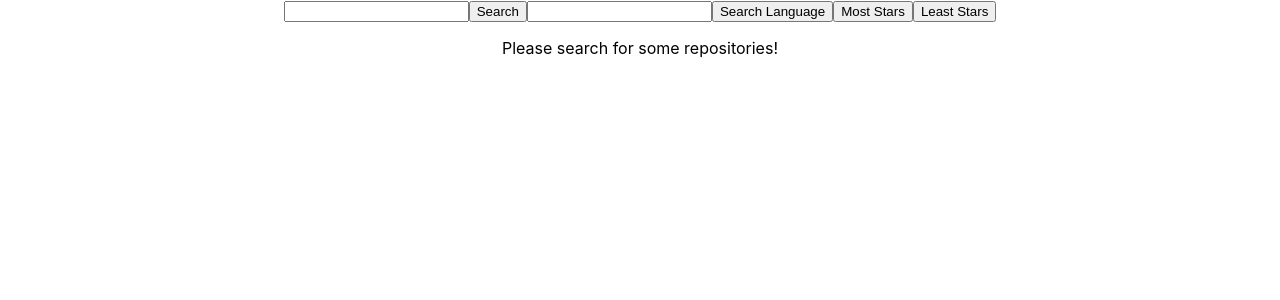
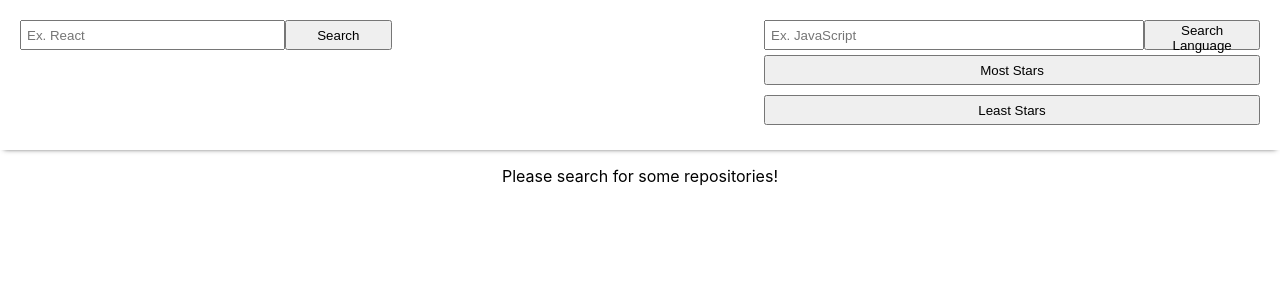
Before and after one commit to N-Gibson/gh-search, a React (Create React App) app: page /#/ in a window 1280 px wide. Shown: the top 300 px of the page. Built offline with nearby package versions, Linux system fonts and the light colour scheme.

Commit message:
Add scss

```diff
--- a/package.json
+++ b/package.json
@@ -6,13 +6,15 @@
     "@testing-library/jest-dom": "^4.2.4",
     "@testing-library/react": "^9.4.0",
     "@testing-library/user-event": "^7.2.1",
+    "node-sass": "^4.13.1",
     "react": "^16.12.0",
     "react-dom": "^16.12.0",
     "react-redux": "^7.2.0",
     "react-router-dom": "^5.1.2",
     "react-scripts": "3.4.0",
     "redux": "^4.0.5",
-    "redux-devtools-extension": "^2.13.8"
+    "redux-devtools-extension": "^2.13.8",
+    "sass": "^1.25.0"
   },
   "scripts": {
     "start": "react-scripts start",
--- a/src/Components/Repositories/Repositories.js
+++ b/src/Components/Repositories/Repositories.js
@@ -1,5 +1,5 @@
 import React from 'react';
-import './Repositories.css';
+import './Repositories.scss';
 import { Link } from 'react-router-dom';
 
 const Result = (props) => {
--- a/src/Components/Repository/Repository.js
+++ b/src/Components/Repository/Repository.js
@@ -1,5 +1,5 @@
 import React from 'react';
-import './Repository.css';
+import './Repository.scss';
 
 const Repository = (props) => {
   const { id, repos } = props;
--- a/src/Components/UserInteractions/UserInteractions.js
+++ b/src/Components/UserInteractions/UserInteractions.js
@@ -1,7 +1,7 @@
 import React, { Component } from 'react';
 import { searchRepositories } from '../../apiCalls';
 import Repositories from '../Repositories/Repositories';
-import './UserInteractions.css';
+import './UserInteractions.scss';
 import { connect } from 'react-redux';
 import { getRepos } from '../../Actions/index';
 
@@ -56,13 +56,21 @@ class UserInteractions extends Component {
     let foundRepositories = this.state.foundRepos.map(repo => <Repositories data={repo} key={repo.id}/>)
 
     return (
-      <div className="user-interactions">
-        <input type="text" name="userInput" value={this.state.userInput} onChange={this.handleChange}></input>
-        <button onClick={this.searchRepos}>Search</button>
-        <input type="text" name="languageInput" value={this.state.languageInput} onChange={this.handleChange}></input>
-        <button onClick={this.filterByLanguage}>Search Language</button>
-        <button onClick={() => this.sortByStars('most')}>Most Stars</button>
-        <button onClick={() => this.sortByStars('least')}>Least Stars</button>
+      <div className="interactions-results">
+        <div className="user-interactions">
+          <div className="search-container">
+            <input type="text" name="userInput" placeholder="Ex. React" value={this.state.userInput} onChange={this.handleChange}></input>
+            <button className="search-buttons" onClick={this.searchRepos}>Search</button>
+          </div>
+          <div className="filter-container">
+            <div className="language-container">
+              <input type="text" name="languageInput" placeholder="Ex. JavaScript" value={this.state.languageInput} onChange={this.handleChange}></input>
+              <button className="search-buttons" onClick={this.filterByLanguage}>Search Language</button>
+            </div>
+            <button className="more-less-stars" onClick={() => this.sortByStars('most')}>Most Stars</button>
+            <button className="more-less-stars" onClick={() => this.sortByStars('least')}>Least Stars</button>
+          </div>
+        </div>
         <div>{foundRepositories}</div>
         {this.state.welcomeMessage && <p>Please search for some repositories!</p>}
       </div>
--- /dev/null
+++ b/src/Components/UserInteractions/UserInteractions.scss
@@ -0,0 +1,46 @@
+.user-interactions {
+  box-shadow: 0 3px 5px -4px rgb(62, 62, 62);
+  display: flex;
+  justify-content: space-between;
+  padding: 20px;
+}
+
+.search-container {
+  display: flex;
+  height: 30px;
+  width: 30%;
+}
+
+.language-container {
+  height: 30px;
+  display: flex;
+}
+
+.filter-container {
+  flex-direction: column;
+  display: flex;
+  width: 40%;
+}
+
+.search-buttons {
+  cursor: pointer;
+  height: 30px;
+  width: 150px;
+    &:hover {
+      background-color: red;
+    }
+}
+
+.more-less-stars {
+  cursor: pointer;
+  height: 30px;
+  margin: 5px 0px;
+    &:hover {
+
+    }
+}
+
+input {
+  padding-left: 5px;
+  width: 100%;
+}
```
Also changed, not shown: src/Components/Repositories/Repositories.css (deleted), src/Components/Repositories/Repositories.scss (added), src/Components/Repository/Repository.css (deleted), src/Components/Repository/Repository.scss (added), src/Components/UserInteractions/UserInteractions.css (deleted), 1 other file (tests, documents, lock files or other folders).
